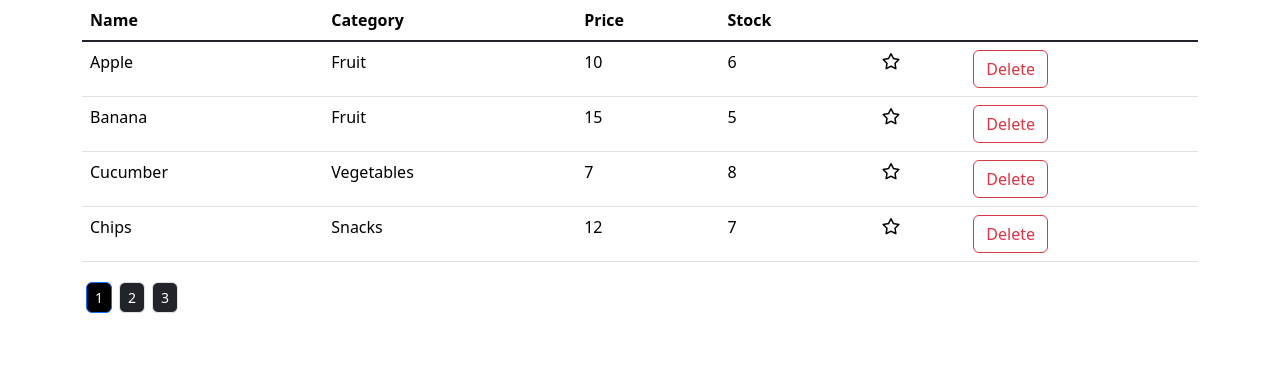
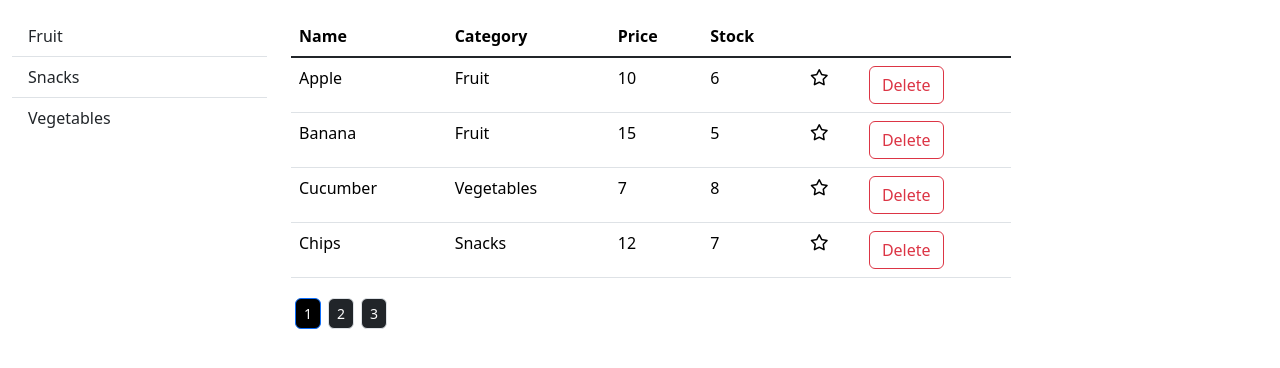
Before and after one commit to Socias93/foods, a React (Vite) app: page /foods in a window 1280 px wide. Shown: the top 368 px of the page. Built offline with nearby package versions, Linux system fonts and the light colour scheme.

Commit message:
added listgroup component and pick up categories from fake categoryservice

```diff
--- a/src/App.tsx
+++ b/src/App.tsx
@@ -4,6 +4,7 @@ import { deleteFood, getFoods } from "./services/fakeFoodService";
 import Favorite from "./components/Favorite";
 import Pagination from "./components/Pagination";
 import { paginate } from "./components/utils";
+import ListGroup from "./components/ListGroup";
 
 const PAGE_SIZE = 4;
 
@@ -37,7 +38,11 @@ function App() {
 
   return (
     <>
-      <div className="container">
+      <div className="container row mt-3">
+        <div className="col-3">
+          <ListGroup />
+        </div>
+        <div className="col-8">
           <table className="table">
             <thead>
               <tr>
@@ -76,6 +81,7 @@ function App() {
             onPageSelect={setSelectedPage}
           />
         </div>
+      </div>
     </>
   );
 }
--- /dev/null
+++ b/src/components/ListGroup.tsx
@@ -0,0 +1,17 @@
+import { getCategories } from "../services/fakeCategoryService";
+
+function ListGroup() {
+  const categories = getCategories();
+
+  return (
+    <ul className="list-group list-group-flush">
+      {categories.map((category) => (
+        <li key={category._id} className="clickable list-group-item">
+          {category.name}
+        </li>
+      ))}
+    </ul>
+  );
+}
+
+export default ListGroup;
```
Lines whose indentation alone changed are shown as unchanged.
